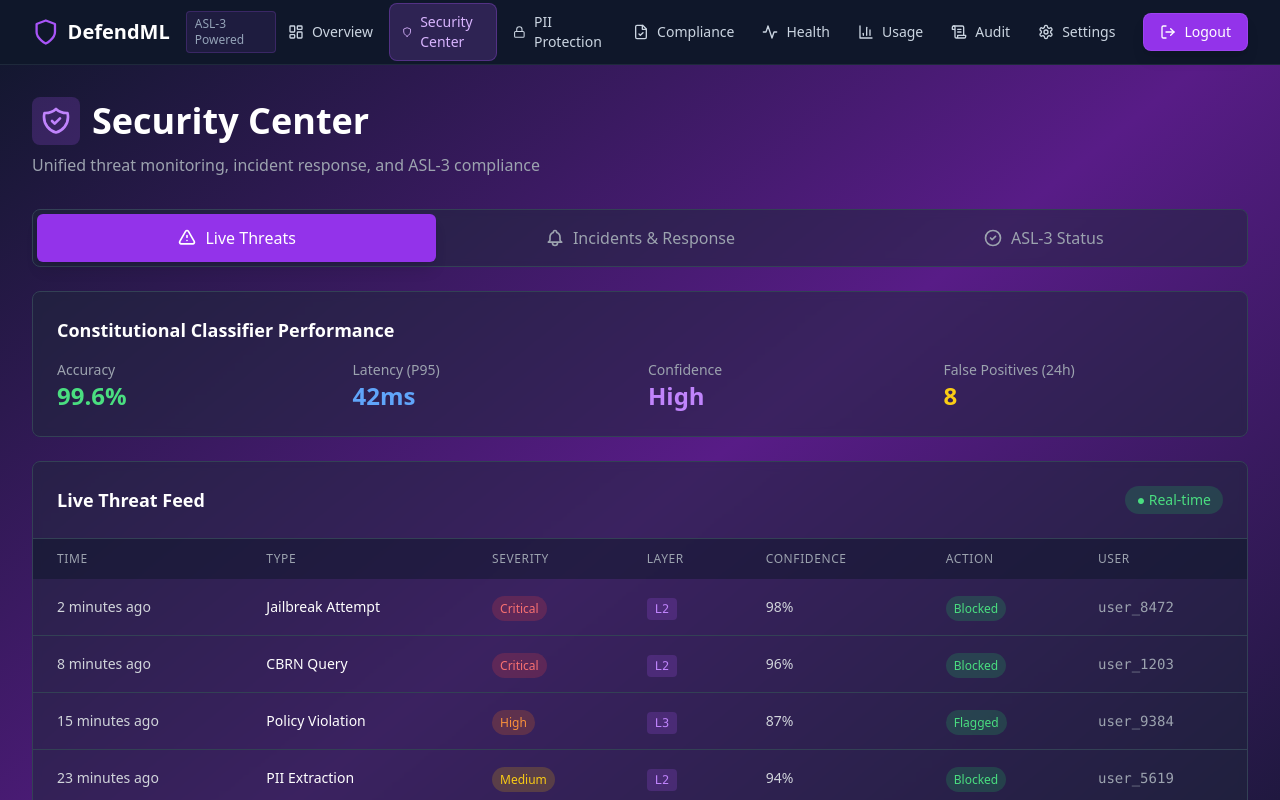
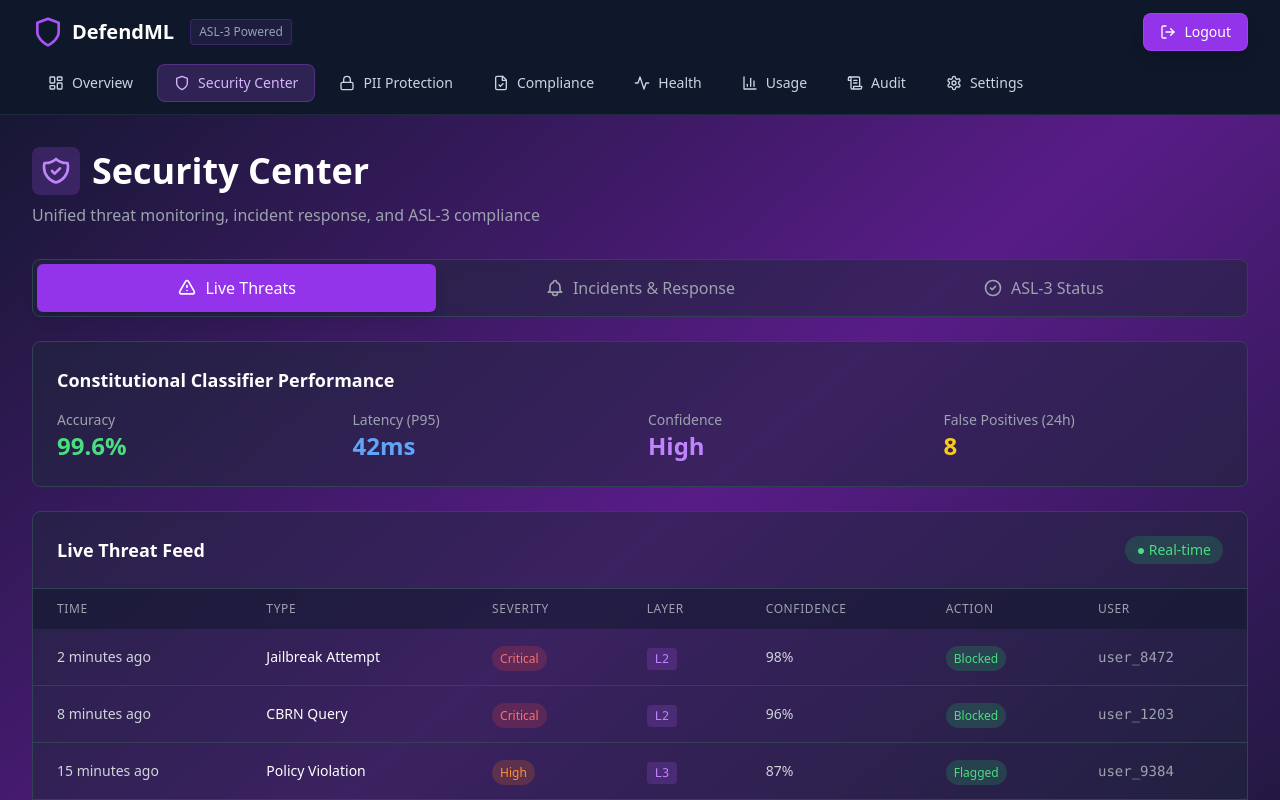
Before and after one commit to dsovan2004-beep/defendml-app, a Next.js app: page /security in a window 1280 px wide. Shown: the top 800 px of the page. Built offline with nearby package versions, Linux system fonts and the light colour scheme; sample sign-in values are in the browser's storage.

Commit message:
Update Navigation.tsx

```diff
--- a/src/components/Navigation.tsx
+++ b/src/components/Navigation.tsx
@@ -87,6 +87,7 @@ export default function Navigation() {
   return (
     <nav className="bg-slate-900 border-b border-slate-800">
       <div className="max-w-7xl mx-auto px-4 sm:px-6 lg:px-8">
+        {/* Top Bar - Logo and Auth Only */}
         <div className="flex items-center justify-between h-16">
           {/* Logo */}
           <div className="flex items-center">
@@ -99,39 +100,14 @@ export default function Navigation() {
             </Link>
           </div>
 
-          {/* Desktop Navigation */}
-          <div className="hidden md:flex items-center gap-4">
-            {token && (
-              <div className="flex items-center space-x-1">
-                {navItems.map((item) => {
-                  const Icon = item.icon;
-                  return (
-                    <Link
-                      key={item.name}
-                      href={item.href}
-                      className={`flex items-center gap-2 px-3 py-2 rounded-lg text-sm font-medium transition-all ${
-                        isActive(item.href)
-                          ? "bg-purple-500/20 text-purple-300 border border-purple-500/30"
-                          : "text-slate-300 hover:bg-slate-800 hover:text-white"
-                      }`}
-                    >
-                      <Icon className="w-4 h-4" />
-                      {item.name}
-                    </Link>
-                  );
-                })}
-              </div>
-            )}
-
-            {/* Auth button (Desktop) */}
-            {token ? (
-              <div className="flex items-center gap-3">
-                {/* User role badge */}
-                {userRole && (
+          {/* Auth Buttons (Desktop) */}
+          <div className="hidden md:flex items-center gap-3">
+            {token && userRole && (
               <span className="px-3 py-1 bg-purple-500/20 border border-purple-500/40 rounded-lg text-purple-200 text-xs font-semibold">
                 {userRole.charAt(0).toUpperCase() + userRole.slice(1)}
               </span>
             )}
+            {token ? (
               <button
                 onClick={doLogout}
                 className="flex items-center gap-2 px-4 py-2 bg-purple-600 hover:bg-purple-700 border border-purple-500/50 rounded-lg text-white transition-all text-sm font-medium shadow-lg"
@@ -139,7 +115,6 @@ export default function Navigation() {
                 <LogOut className="w-4 h-4" />
                 Logout
               </button>
-              </div>
             ) : (
               <Link
                 href="/login"
@@ -161,6 +136,29 @@ export default function Navigation() {
             </button>
           </div>
         </div>
+
+        {/* Navigation Tabs - Below Header (Desktop Only) */}
+        {token && (
+          <div className="hidden md:flex items-center gap-2 pb-3 overflow-x-auto">
+            {navItems.map((item) => {
+              const Icon = item.icon;
+              return (
+                <Link
+                  key={item.name}
+                  href={item.href}
+                  className={`flex items-center gap-2 px-4 py-2 rounded-lg text-sm font-medium transition-all whitespace-nowrap ${
+                    isActive(item.href)
+                      ? "bg-purple-500/20 text-purple-300 border border-purple-500/30"
+                      : "text-slate-300 hover:bg-slate-800 hover:text-white"
+                  }`}
+                >
+                  <Icon className="w-4 h-4" />
+                  {item.name}
+                </Link>
+              );
+            })}
+          </div>
+        )}
       </div>
 
       {/* Mobile menu */}
```
Lines whose indentation alone changed are shown as unchanged.
